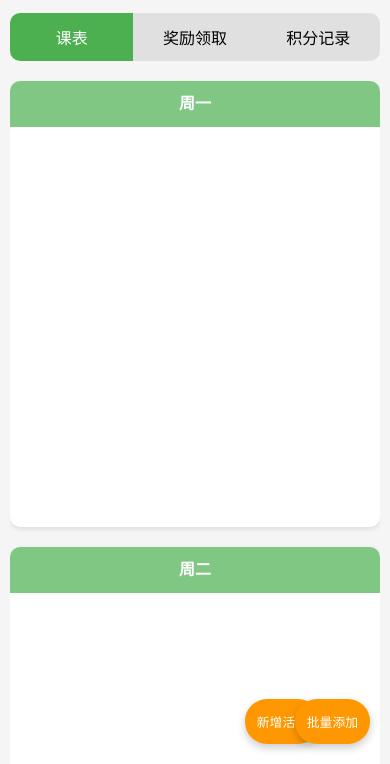
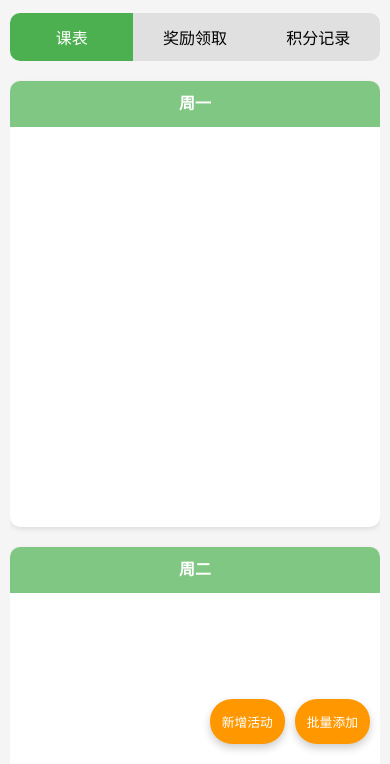
Before and after one commit to xli2289/StarBox, a plain HTML site: page index.html in a window 390 px wide. Shown: the part 80-844 px from the top of the page. Drawn offline with Linux system fonts and the light colour scheme.

Commit message:
优化按钮样式

```diff
--- a/index.html
+++ b/index.html
@@ -59,8 +59,11 @@
                     </div>
                 </div>
 
-                <button id="add-course-btn" class="floating-btn">新增活动</button>
-                <button id="batch-add-course-btn" class="floating-btn">批量添加</button>
+                <!-- 使用Flexbox布局的按钮容器 -->
+                <div class="floating-btn-container">
+                    <button id="add-course-btn" class="floating-btn">新增活动</button>
+                    <button id="batch-add-course-btn" class="floating-btn">批量添加</button>
+                </div>
             </section>
 
             <!-- 奖励页面 -->
--- a/styles.css
+++ b/styles.css
@@ -226,29 +226,10 @@ header h1 {
 
 /* 删除按钮相关样式移除 */
 
-.floating-btn {
-    position: fixed;
-    bottom: 20px;
-    right: 20px;
-    width: auto;
-    height: 50px;
-    border-radius: 25px;
-    background-color: #FF9800;
-    color: white;
-    border: none;
-    font-size: 0.9rem;
-    cursor: pointer;
-    box-shadow: 0 4px 8px rgba(0, 0, 0, 0.2);
-    z-index: 100;
-    padding: 0 15px;
-    display: inline-flex;
-    align-items: center;
-    justify-content: center;
-}
-
+/* 修改第二个按钮的右侧偏移量 */
 .floating-btn:nth-child(2) {
     bottom: 20px;
-    right: calc(20px + 100px); /* 增加右侧偏移量 */
+    right: calc(20px + 120px); /* 增加右侧偏移量，确保与第一个按钮有足够的间距 */
 }
 
 .rewards-header {
@@ -541,6 +522,33 @@ button[type="submit"]:hover {
     transform: scale(1.1);
 }
 
+/* 使用Flexbox布局的浮动按钮容器 */
+.floating-btn-container {
+    position: fixed;
+    bottom: 20px;
+    right: 20px;
+    display: flex;
+    flex-direction: row;
+    gap: 10px;
+    z-index: 100;
+}
+
+.floating-btn {
+    width: auto;
+    height: 50px;
+    border-radius: 25px;
+    background-color: #FF9800;
+    color: white;
+    border: none;
+    font-size: 0.9rem;
+    cursor: pointer;
+    box-shadow: 0 4px 8px rgba(0, 0, 0, 0.2);
+    padding: 0 15px;
+    display: inline-flex;
+    align-items: center;
+    justify-content: center;
+}
+
 @media (max-width: 768px) {
     .container {
         padding: 10px;
@@ -561,14 +569,15 @@ button[type="submit"]:hover {
         grid-template-columns: repeat(auto-fill, minmax(120px, 1fr));
     }
 
+    .floating-btn-container {
+        bottom: 20px;
+        right: 20px;
+    }
+
     .floating-btn {
         height: 45px;
         border-radius: 22px;
         font-size: 0.8rem;
         padding: 0 12px;
     }
-
-    .floating-btn:nth-child(2) {
-        right: 70px;
-    }
 }
```
